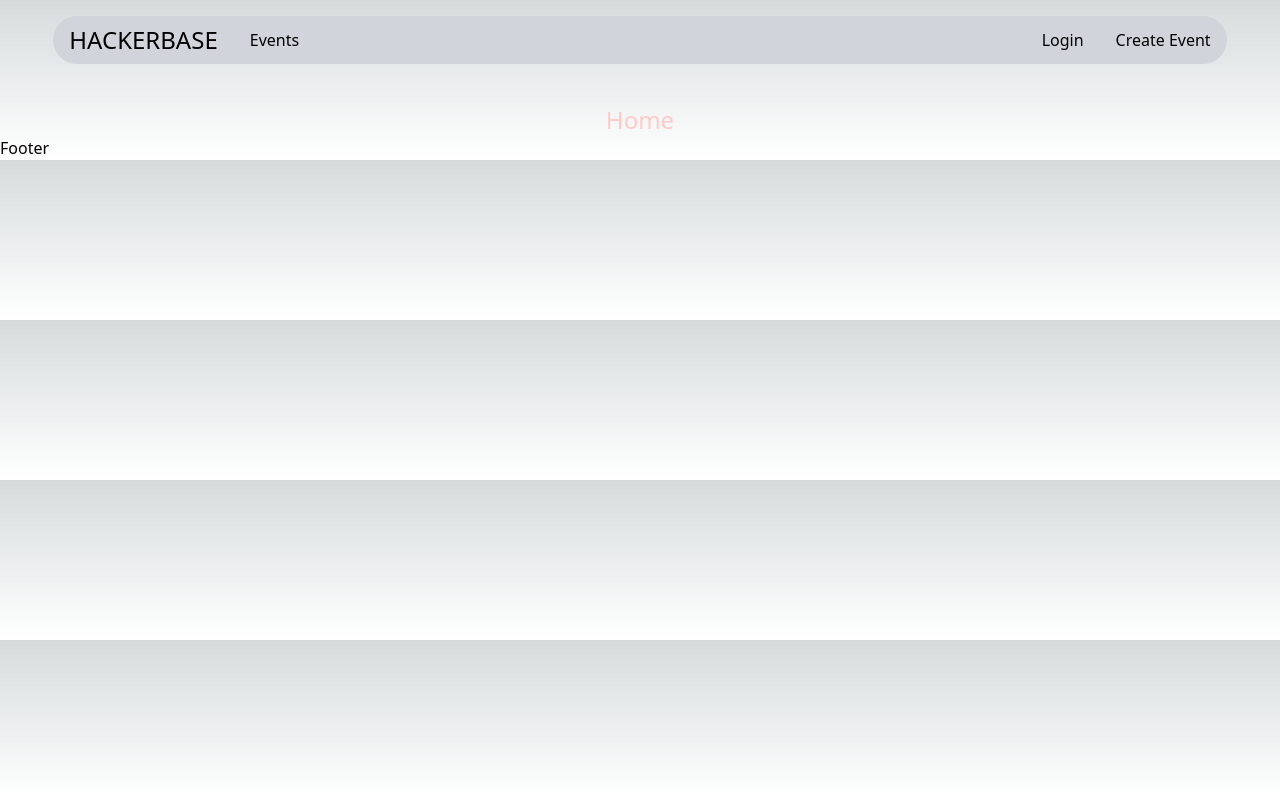
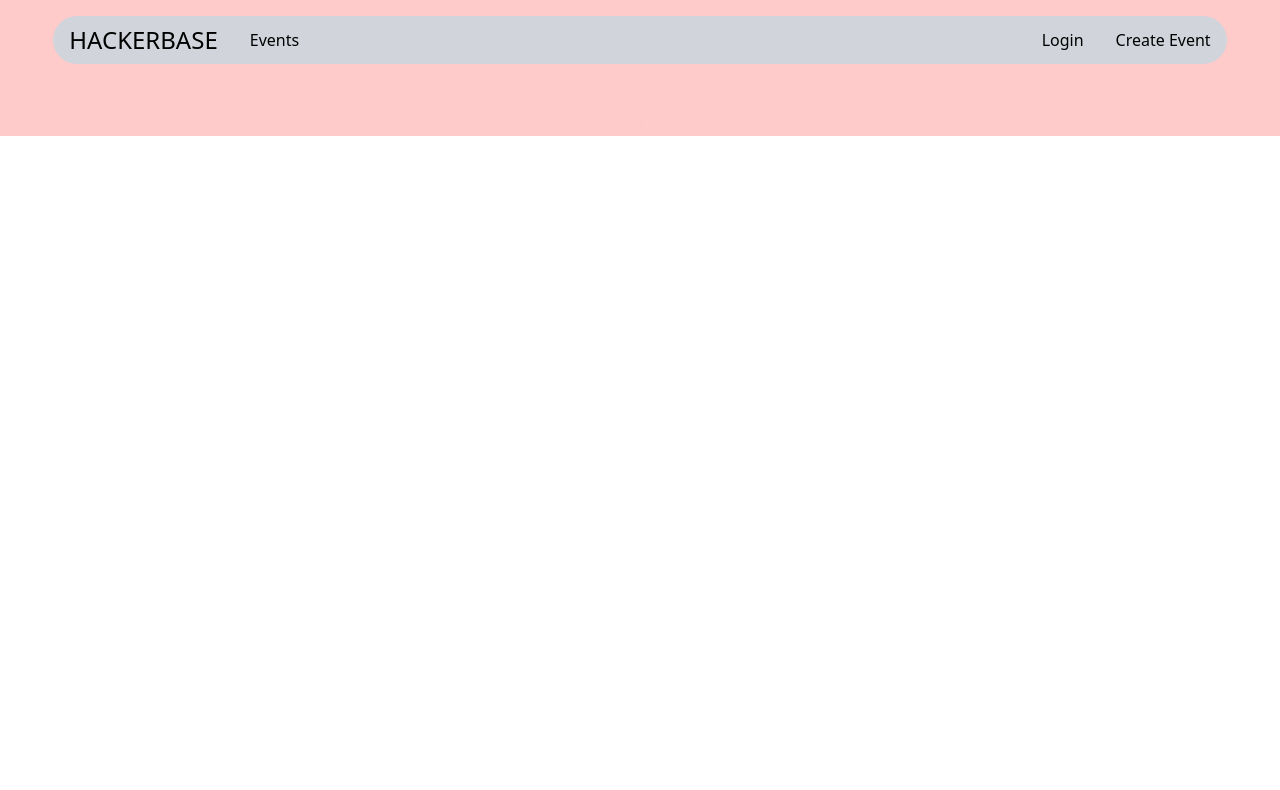
Before and after one commit to HACKERBASEXYZ/hackerbase.xyz, a Next.js app: page / in a window 1280 px wide. Shown: the top 790 px of the page. Built offline with nearby package versions, Linux system fonts and the light colour scheme.

Commit message:
boilerplate for nav and footer

```diff
--- a/src/app/layout.tsx
+++ b/src/app/layout.tsx
@@ -11,9 +11,11 @@ const rootLayout = ({ children }: { children: React.ReactNode }) => {
   return (
     <html lang="en">
       <body>
-        <Navbar />
-        {children}
-        <Footer />
+        <div className="bg-red-200 flex flex-col">
+          <Navbar />
+          {children}
+          {/* <Footer /> */}
+        </div>
       </body>
     </html>
   );
--- a/src/components/Footer.tsx
+++ b/src/components/Footer.tsx
@@ -1,7 +1,8 @@
 const Footer = () => {
   return (
-    <div>
-      <h1>Footer</h1>
+    <div className="mt-auto  border-t border-black w-full flex flex-row items-center justify-between p-4">
+      <h1>© 2023 Hacker Base. No Rights Reserved.</h1>
+      <h1>socials</h1>
     </div>
   );
 };
--- a/src/styles/globals.css
+++ b/src/styles/globals.css
@@ -2,26 +2,7 @@
 @tailwind components;
 @tailwind utilities;
 
-:root {
-  --foreground-rgb: 0, 0, 0;
-  --background-start-rgb: 214, 219, 220;
-  --background-end-rgb: 255, 255, 255;
+.container {
+  height: 100vh;
+  width: 100%;
 }
-
-@media (prefers-color-scheme: dark) {
-  :root {
-    --foreground-rgb: 255, 255, 255;
-    --background-start-rgb: 0, 0, 0;
-    --background-end-rgb: 0, 0, 0;
-  }
-}
-
-body {
-  color: rgb(var(--foreground-rgb));
-  background: linear-gradient(
-      to bottom,
-      transparent,
-      rgb(var(--background-end-rgb))
-    )
-    rgb(var(--background-start-rgb));
-}
```
